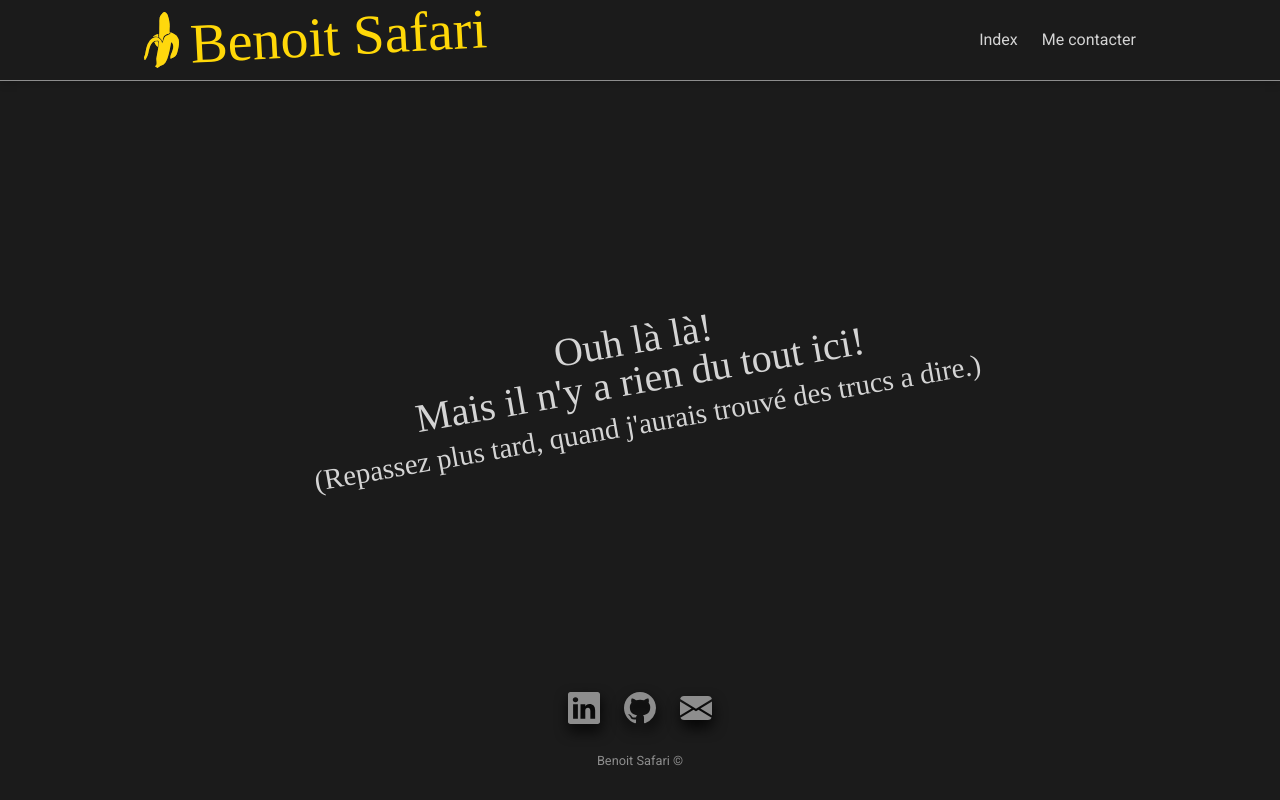
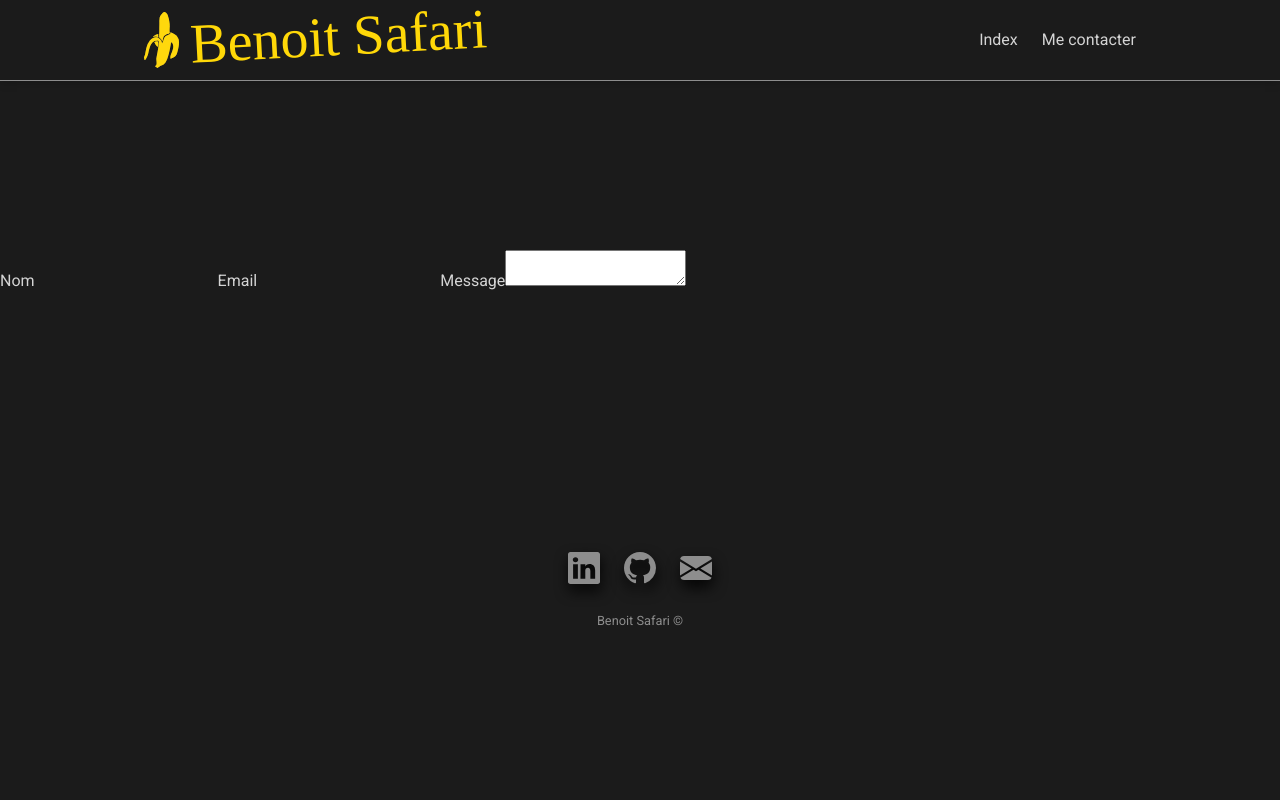
Before and after one commit to BenoitSafari/benoitsafari.github.io, a React (Create React App) app: page /contact in a window 1280 px wide. Built offline with nearby package versions, Linux system fonts and the light colour scheme; a web font is replaced by a local one.

Commit message:
<package> added emailjs

```diff
--- a/package.json
+++ b/package.json
@@ -5,12 +5,15 @@
   "private": true,
   "dependencies": {
     "@craco/craco": "^6.4.3",
+    "@emailjs/browser": "^3.6.2",
     "@testing-library/jest-dom": "^5.14.1",
     "@testing-library/react": "^13.0.0",
     "@testing-library/user-event": "^13.2.1",
     "eslint": "^8.15.0",
     "framer-motion": "^6.3.4",
     "gh-pages": "^4.0.0",
+    "install": "^0.13.0",
+    "npm": "^8.11.0",
     "react": "^18.1.0",
     "react-dom": "^18.1.0",
     "react-router-dom": "^6.3.0",
--- a/src/App.jsx
+++ b/src/App.jsx
@@ -4,9 +4,9 @@ import { RouterScrollReset } from '@lib/RouterScrollReset';
 import Layout from '@components/Layout';
 import Home from '@pages/Home';
 import Index from '@pages/Index';
-// import Cloudinary from '@pages/ArticleCloudinary';
 import '@styles/reset.scss';
 import '@styles/globals.scss';
+import ContactForm from './components/ContactForm';
 
 function App() {
   const location = useLocation();
@@ -18,8 +18,7 @@ function App() {
           <Routes location={location} key={location.pathname}>
             <Route path='/' element={<Home />}/>
             <Route path='/index'        element={<Index />}/>
-            <Route path='/contact'      element={<Index />}/>
-            {/* <Route path='/articles/1'   element={<Cloudinary />}/> */}
+            <Route path='/contact'      element={<ContactForm />}/>
             {/* <Route path='*'             element={<Error />}/> */}
           </Routes>
         </AnimatePresence>
--- /dev/null
+++ b/src/components/ContactForm.jsx
@@ -0,0 +1,40 @@
+import { useRef } from 'react';
+import emailjs from '@emailjs/browser';
+import './ContactForm.scss';
+
+function ContactForm () {
+  const form = useRef();
+  const sendEmail = (e) => {
+    e.preventDefault();
+    emailjs.sendForm(
+      process.env.REACT_APP_EMAILJS_SVRC_ID,
+      process.env.REACT_APP_EMAILJS_TEMP_ID,
+      form.current,
+      process.env.REACT_APP_EMAILJS_PUBLIC_KEY
+    )
+      .then(
+        (res) => {console.log(res.text);},
+        (error) => {console.log(error.text);}
+      );};
+
+  return(
+    <form ref={form} onSubmit={sendEmail}>
+      <label>Nom</label>
+      <input
+        type='text'
+        name='user_name'/>
+      <label>Email</label>
+      <input
+        type='email'
+        name='user_email' />
+      <label>Message</label>
+      <textarea
+        name='message' />
+      {/* <input
+        type='submit'
+        value='Send' /> */}
+    </form>
+  );
+}
+
+export default ContactForm;
--- /dev/null
+++ b/src/components/ContactForm.scss
@@ -0,0 +1,5 @@
+form {
+  margin: 250px 0;
+  //REMOVE-ME
+
+}
```
Also changed, not shown: src/pages/ArticleCloudinary.jsx (deleted, +0 -12 lines), 2 other files (tests, documents, lock files or other folders).
